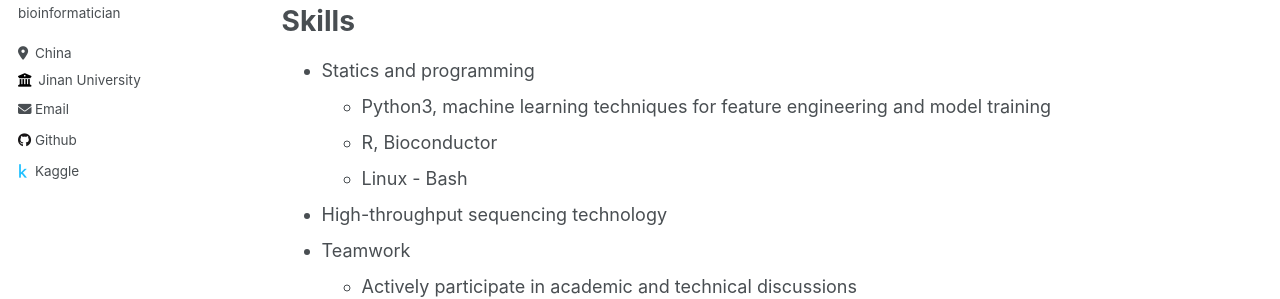
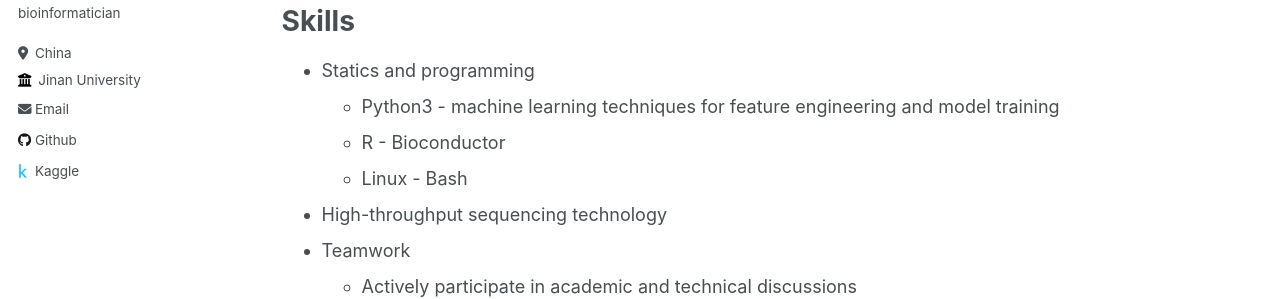
Before and after one commit to Stupid1Fish/Academic-Pages, a Jekyll site: the page built from _pages/cv.md, in a window 1280 px wide and 900 px high. Shown: the part 400-699 px from the top of the window. Built offline with Jekyll 4.4.1, drawn with Linux system fonts in a browser that asks for light colours.

Commit message:
Update cv.md

```diff
--- a/_pages/cv.md
+++ b/_pages/cv.md
@@ -21,8 +21,8 @@ Work experience
 Skills
 ======
 * Statics and programming
-  * Python3, machine learning techniques for feature engineering and model training
-  * R, Bioconductor
+  * Python3 - machine learning techniques for feature engineering and model training
+  * R - Bioconductor
   * Linux - Bash
 * High-throughput sequencing technology
 * Teamwork
```
